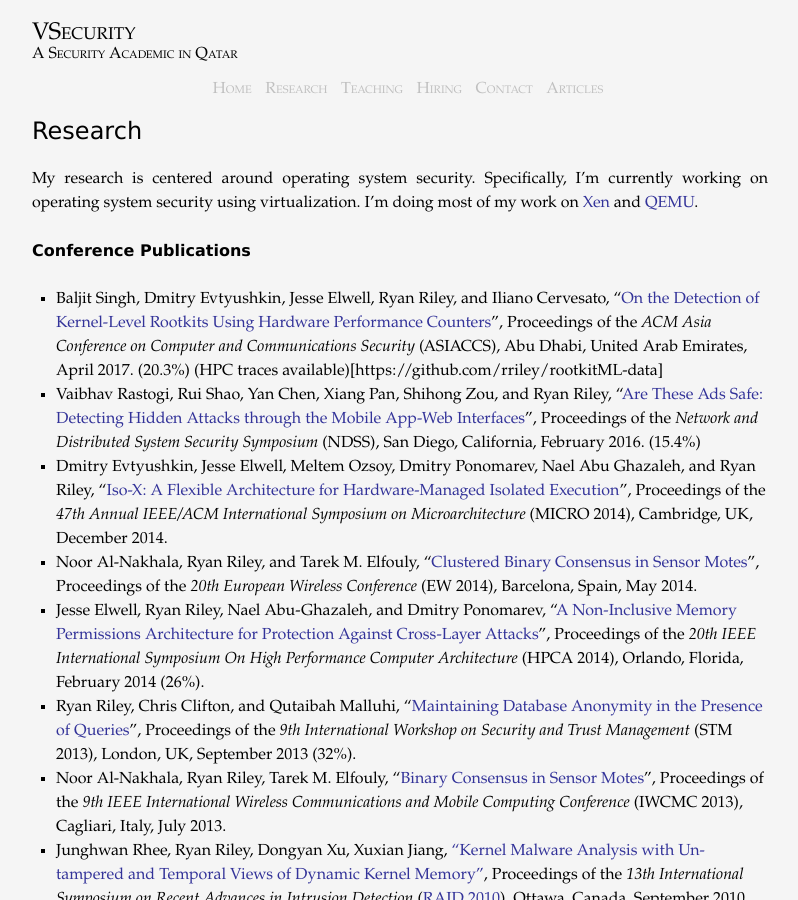
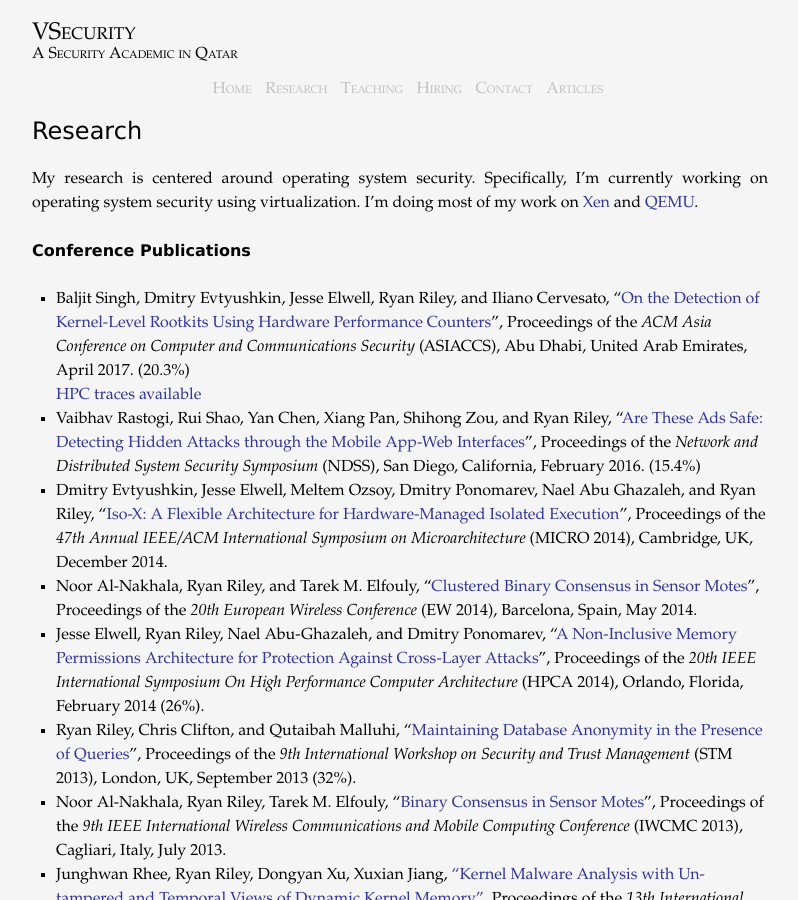
Before and after one commit to rriley/website, a Jekyll site: the page built from research/index.md, in a window 1280 px wide and 900 px high. Shown: the whole window, without its empty margins (240-1038 px from the left). Built offline with Jekyll 4.4.1, drawn with Linux system fonts in a browser that asks for light colours.

Commit message:
Fixing my markdown ignorance

```diff
--- a/research/index.md
+++ b/research/index.md
@@ -12,7 +12,7 @@ most of my work on [Xen](http://www.cl.cam.ac.uk/research/srg/netos/xen/) and
 
 ## Conference Publications
   * Baljit Singh, Dmitry Evtyushkin, Jesse Elwell, Ryan Riley, and Iliano Cervesato, "[On the Detection of Kernel-Level Rootkits Using Hardware Performance Counters](/pubs/asiaccs17.pdf)", Proceedings of the *ACM Asia Conference on Computer and Communications Security* (ASIACCS), Abu Dhabi, United Arab Emirates, April 2017. (20.3%)
-    (HPC traces available)[https://github.com/rriley/rootkitML-data]
+    [HPC traces available](https://github.com/rriley/rootkitML-data)
   * Vaibhav Rastogi, Rui Shao, Yan Chen, Xiang Pan, Shihong Zou, and Ryan Riley, "[Are These Ads Safe: Detecting Hidden Attacks through the Mobile App-Web Interfaces](/pubs/ndss2016.pdf)", Proceedings of the *Network and Distributed System Security Symposium* (NDSS), San Diego, California, February 2016. (15.4%)
   * Dmitry Evtyushkin, Jesse Elwell, Meltem Ozsoy, Dmitry Ponomarev, Nael Abu Ghazaleh, and Ryan Riley, "[Iso-X: A Flexible Architecture for Hardware-Managed Isolated Execution](/pubs/micro14.pdf)", Proceedings of the *47th Annual IEEE/ACM International Symposium on Microarchitecture* (MICRO 2014), Cambridge, UK, December 2014.
   * Noor Al-Nakhala, Ryan Riley, and Tarek M. Elfouly, "[Clustered Binary Consensus in Sensor Motes](/pubs/ew2014.pdf)", Proceedings of the *20th European Wireless Conference* (EW 2014), Barcelona, Spain, May 2014.
```
